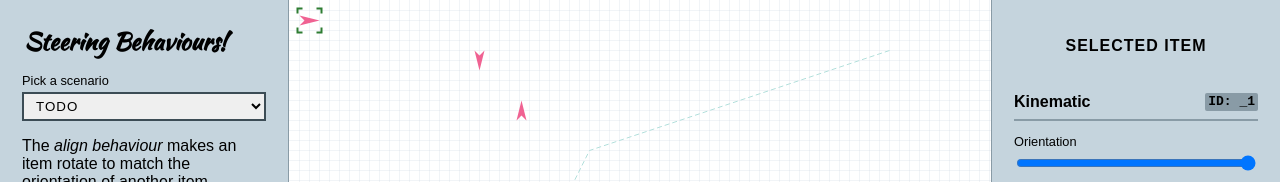
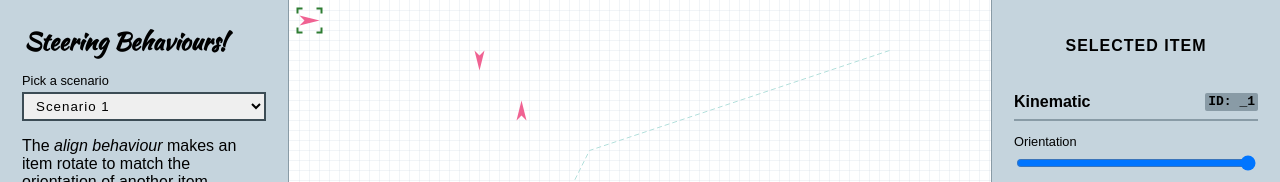
Before and after one commit to craigdallimore/steering-behaviour, a React app: page / in a window 1280 px wide. Shown: the top 182 px of the page. Built offline with nearby package versions, Linux system fonts and the light colour scheme; the HTML template or start-up script is replaced by a standard one.

Commit message:
Refactor test utils, add scenario select behaviour

```diff
--- a/src/components/ScenarioSidebar.tsx
+++ b/src/components/ScenarioSidebar.tsx
@@ -1,18 +1,37 @@
 import React from "react";
 import DispatchContext from "@components/DispatchContext";
 import StateContext from "@components/StateContext";
+import getFocussedScenario from "@lib/getFocussedScenario";
+import { Scenario, ScenarioId } from "@domain/types";
 
 const ScenarioSidebar = () => {
   const dispatch = React.useContext(DispatchContext);
   const state = React.useContext(StateContext);
+
+  const focussedScenario = getFocussedScenario(state);
 
   return (
     <aside className="scenario-sidebar" aria-label="Scenario sidebar">
       <h1>Steering Behaviours!</h1>
       <fieldset>
         <label htmlFor="pick-scenario">Pick a scenario</label>
-        <select data-id="pick-scenario">
-          <option>TODO</option>
+        <select
+          data-id="pick-scenario"
+          value={state.ui.focussedScenarioId || undefined}
+          onChange={(e) => {
+            dispatch({
+              type: "SCENARIO_CHANGED",
+              payload: e.target.value as ScenarioId,
+            });
+          }}
+        >
+          {[...state.scenarioMap].map(
+            ([id, scenario]: [id: ScenarioId, scenario: Scenario]) => (
+              <option key={id} value={id}>
+                {scenario.name}
+              </option>
+            )
+          )}
         </select>
         <span>
           The <em>align behaviour</em> makes an item rotate to match the
--- a/src/components/SelectBehaviour.tsx
+++ b/src/components/SelectBehaviour.tsx
@@ -12,9 +12,7 @@ const SelectBehaviour = (props: Props) => {
       id="behaviour"
       value={props.behaviourName}
       onChange={(e) => {
-        if (e.target instanceof HTMLSelectElement) {
-          props.onSelectBehaviour(e.target.value as SteeringBehaviourName);
-        }
+        props.onSelectBehaviour(e.target.value as SteeringBehaviourName);
       }}
     >
       <option value="ALIGN">Align</option>
--- a/src/domain/initialState.ts
+++ b/src/domain/initialState.ts
@@ -9,7 +9,14 @@ export const initialState: State = {
     isPaused: true,
     isSettingTarget: false,
     focussedCharacterId: "_1",
+    focussedScenarioId: "SC_01",
   },
+  scenarioMap: new Map([
+    [
+      "SC_01",
+      {
+        name: "Scenario 1",
+        description: "This is an example scenario",
         characters: new Map([
           [
             "_1",
@@ -83,4 +90,7 @@ export const initialState: State = {
             },
           ],
         ]),
+      },
+    ],
+  ]),
 };
--- a/src/domain/reducer.ts
+++ b/src/domain/reducer.ts
@@ -1,8 +1,16 @@
 import { initialState } from "@domain/initialState.js";
-import { CharacterId, State, Behaviour, Vector } from "@domain/types.js";
+import {
+  CharacterId,
+  State,
+  Behaviour,
+  Vector,
+  Scenario,
+  ScenarioId,
+} from "@domain/types.js";
 import { distance } from "@lib/vector.js";
 import updateFocussedCharacter from "@lib/updateFocussedCharacter";
 import applyBehaviour from "@lib/applyBehaviour";
+import getFocussedScenario from "@lib/getFocussedScenario";
 
 // TYPES ----------------------------------------------------------------------
 
@@ -12,6 +20,7 @@ const RESET_BUTTON_CLICKED = "RESET_BUTTON_CLICKED";
 const CANVAS_CLICKED = "CANVAS_CLICKED";
 const CANVAS_RESIZED = "CANVAS_RESIZED";
 const BEHAVIOUR_CHANGED = "BEHAVIOUR_CHANGED";
+const SCENARIO_CHANGED = "SCENARIO_CHANGED";
 const ORIENTATION_CHANGED = "ORIENTATION_CHANGED";
 const ROTATION_CHANGED = "ROTATION_CHANGED";
 const POSX_CHANGED = "POSX_CHANGED";
@@ -27,6 +36,10 @@ export type Action =
   | {
       type: typeof BEHAVIOUR_CHANGED;
       payload: Behaviour;
+    }
+  | {
+      type: typeof SCENARIO_CHANGED;
+      payload: ScenarioId;
     }
   | {
       type: typeof ROTATION_CHANGED;
@@ -87,9 +100,15 @@ export function reducer(state: State, action: Action): State {
       state.ui.canvasDimensions = action.payload;
       return state;
     case "CANVAS_CLICKED": {
+      const scenario = getFocussedScenario(state);
+
+      if (!scenario) {
+        return state;
+      }
+
       const clickPosition: Vector = action.payload;
 
-      const distanceMap = [...state.characters].reduce((m, [id, char]) => {
+      const distanceMap = [...scenario.characters].reduce((m, [id, char]) => {
         const d = distance(clickPosition, char.kinematic.position);
         m.set(id, d);
         return m;
@@ -135,7 +154,7 @@ export function reducer(state: State, action: Action): State {
 
       state.ui.focussedCharacterId = clickedCharacterId;
 
-      const focussedCharacter = state.characters.get(clickedCharacterId);
+      const focussedCharacter = scenario.characters.get(clickedCharacterId);
 
       // The newly focussed character may be able to have a target assigned.
       state.ui.isSettingTarget = !!(
@@ -155,6 +174,10 @@ export function reducer(state: State, action: Action): State {
       }
 
       return nextState;
+
+    case "SCENARIO_CHANGED":
+      state.ui.focussedScenarioId = action.payload;
+      return state;
 
     case "ROTATION_CHANGED":
       return updateFocussedCharacter(state, (char) => {
@@ -218,18 +241,24 @@ export function reducer(state: State, action: Action): State {
       }
       const time = action.payload;
 
+      const scenario = getFocussedScenario(state);
+
+      if (!scenario) {
+        return state;
+      }
+
       if (state.ui.actionFeedbackCount > -1) {
         state.ui.actionFeedbackCount--;
       }
 
-      state.characters = new Map(
-        [...state.characters].map(([id, char]) => {
+      scenario.characters = new Map(
+        [...scenario.characters].map(([id, char]) => {
           const nextChar = applyBehaviour(
             char,
             time,
-            state.characters,
-            state.paths,
-            state.shapes
+            scenario.characters,
+            scenario.paths,
+            scenario.shapes
           );
           return [id, nextChar];
         })
--- a/src/domain/types.ts
+++ b/src/domain/types.ts
@@ -86,16 +86,14 @@ export type State = {
     isPaused: boolean;
     isSettingTarget: boolean;
     focussedCharacterId: null | CharacterId;
+    focussedScenarioId: null | ScenarioId;
   };
-  characters: Map<CharacterId, Character>;
-  paths: Map<PathId, Path>;
-  shapes: Map<ShapeId, Shape>;
+  scenarioMap: ScenarioMap;
 };
 
 export type ScenarioId = string;
 
 export type Scenario = {
-  id: ScenarioId;
   name: string;
   description: string;
   characters: Map<CharacterId, Character>;
--- a/src/draw/drawScene.ts
+++ b/src/draw/drawScene.ts
@@ -7,6 +7,7 @@ import drawCircle from "./drawCircle";
 
 import type { State, Character, Path, Shape } from "@domain/types.js";
 import getFocussedCharacter from "@lib/getFocussedCharacter.js";
+import getFocussedScenario from "@lib/getFocussedScenario.js";
 
 export default function drawScene(
   ctx: CanvasRenderingContext2D,
@@ -19,7 +20,14 @@ export default function drawScene(
     state.ui.canvasDimensions[1]
   );
   drawGrid(ctx, state.ui.canvasDimensions);
-  state.shapes.forEach((s: Shape) => {
+
+  const scenario = getFocussedScenario(state);
+
+  if (!scenario) {
+    return;
+  }
+
+  scenario.shapes.forEach((s: Shape) => {
     drawShape(ctx, s, "rgba(74, 20, 140, 1)", "rgba(237, 231, 246, 1)");
   });
 
@@ -30,7 +38,9 @@ export default function drawScene(
     focussedCharacter &&
     "targetId" in focussedCharacter.behaviour
   ) {
-    const target = state.characters.get(focussedCharacter.behaviour.targetId);
+    const target = scenario.characters.get(
+      focussedCharacter.behaviour.targetId
+    );
     if (target) {
       drawCircle(
         ctx,
@@ -41,11 +51,11 @@ export default function drawScene(
     }
   }
 
-  state.characters.forEach((cha: Character) => {
+  scenario.characters.forEach((cha: Character) => {
     drawArrow(ctx, cha.kinematic);
   });
 
-  state.paths.forEach((p: Path) => {
+  scenario.paths.forEach((p: Path) => {
     drawPath(ctx, p, "rgba(178, 223, 219, 1)");
   });
 
--- a/src/lib/getFocussedCharacter.ts
+++ b/src/lib/getFocussedCharacter.ts
@@ -1,6 +1,10 @@
 import { State, Character } from "@domain/types.js";
 import getCharacter from "./getCharacter.js";
+import getFocussedScenario from "./getFocussedScenario.js";
 
 export default function getFocussedCharacter(state: State): Character | null {
-  return getCharacter(state.ui.focussedCharacterId, state.characters);
+  const scenario = getFocussedScenario(state);
+  return (
+    scenario && getCharacter(state.ui.focussedCharacterId, scenario.characters)
+  );
 }
--- /dev/null
+++ b/src/lib/getFocussedScenario.ts
@@ -0,0 +1,8 @@
+import { State, Scenario } from "@domain/types.js";
+
+export default function getFocussedScenario(state: State): Scenario | null {
+  if (!state.ui.focussedScenarioId) {
+    return null;
+  }
+  return state.scenarioMap.get(state.ui.focussedScenarioId) || null;
+}
--- a/src/lib/updateFocussedCharacter.ts
+++ b/src/lib/updateFocussedCharacter.ts
@@ -1,14 +1,16 @@
 import { State, Character } from "@domain/types.js";
+import getFocussedScenario from "./getFocussedScenario";
 
 export default function (state: State, fn: (a: Character) => Character): State {
-  if (!state.ui.focussedCharacterId) {
+  const scenario = getFocussedScenario(state);
+  if (!state.ui.focussedCharacterId || !scenario) {
     return state;
   }
   const id = state.ui.focussedCharacterId;
-  const char = state.characters.get(state.ui.focussedCharacterId);
+  const char = scenario.characters.get(state.ui.focussedCharacterId);
   if (!char) {
     return state;
   }
-  state.characters.set(id, fn(char));
+  scenario.characters.set(id, fn(char));
   return state;
 }
```
Also changed, not shown: src/test-utils.tsx (+32 -5 lines), 1 other file (tests, documents, lock files or other folders). Lines whose indentation alone changed are shown as unchanged.
